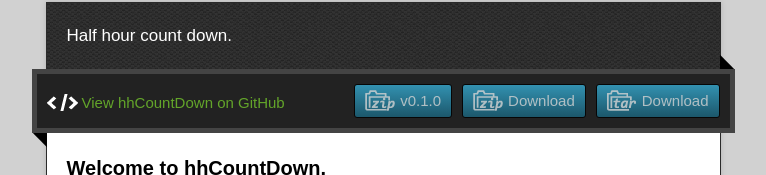
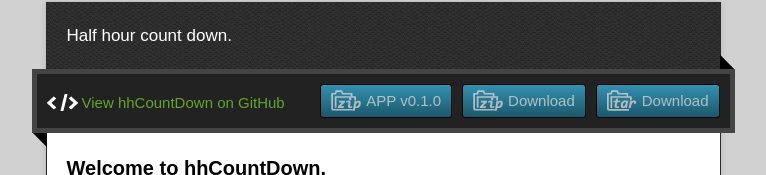
Before and after one commit to timfanda35/hhCountDown, a plain HTML site: page index.html in a window 1280 px wide. Shown: the part 128-303 px from the top of the page, without its empty margins (257-1023 px from the left). Drawn offline with nearby package versions, Linux system fonts and the light colour scheme.

Commit message:
modify download link text

```diff
--- a/index.html
+++ b/index.html
@@ -31,7 +31,7 @@
         <div class="inner">
           <a href="https://github.com/timfanda35/hhCountDown/tarball/master" class="download-button tar"><span>Download</span></a>
           <a href="https://github.com/timfanda35/hhCountDown/zipball/master" class="download-button zip"><span>Download</span></a>
-          <a href="http://timfanda35.github.io/hhCountDown/debug/hhCountDown.zip" class="download-button zip"><span>v0.1.0</span></a>
+          <a href="http://timfanda35.github.io/hhCountDown/debug/hhCountDown.zip" class="download-button zip"><span>APP v0.1.0</span></a>
           <a href="https://github.com/timfanda35/hhCountDown" class="code">View hhCountDown on GitHub</a>
         </div>
         <span class="blc"></span><span class="trc"></span>
```
